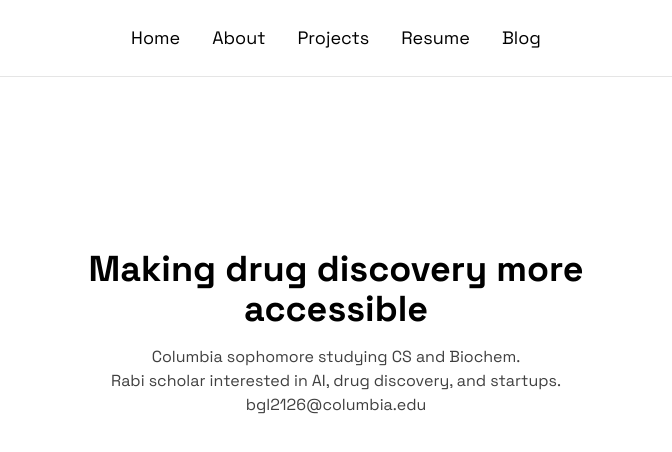
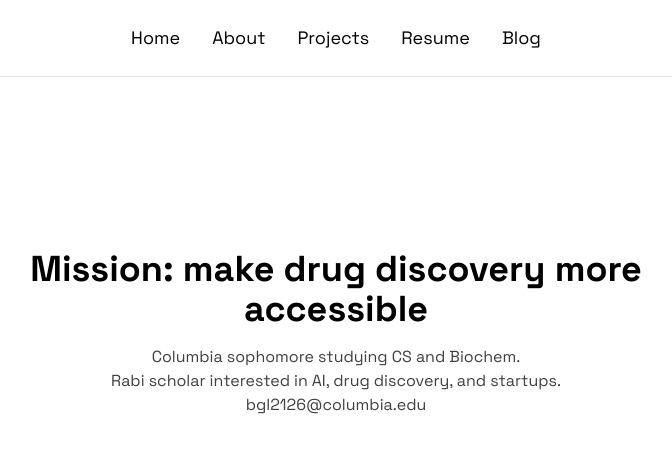
Before and after one commit to yuen-liu/portfolio, a Next.js app: page / in a window 1280 px wide. Shown: the top 452 px of the page, without its empty margins (304-976 px from the left). Built offline with nearby package versions, Linux system fonts and the light colour scheme.

Commit message:
switched mission

```diff
--- a/src/app/page.tsx
+++ b/src/app/page.tsx
@@ -3,7 +3,7 @@
 export default function Home() {
   return (
     <section className="flex flex-col items-center justify-center min-h-[60vh] text-center">
-      <h1 className="text-4xl font-bold mb-4">Making drug discovery more accessible</h1>
+      <h1 className="text-4xl font-bold mb-4">Mission: make drug discovery more accessible</h1>
       <p className="text-neutral-700 mb-8 max-w-xl">
         Columbia sophomore studying CS and Biochem.<br />
         Rabi scholar interested in AI, drug discovery, and startups.<br />
```
